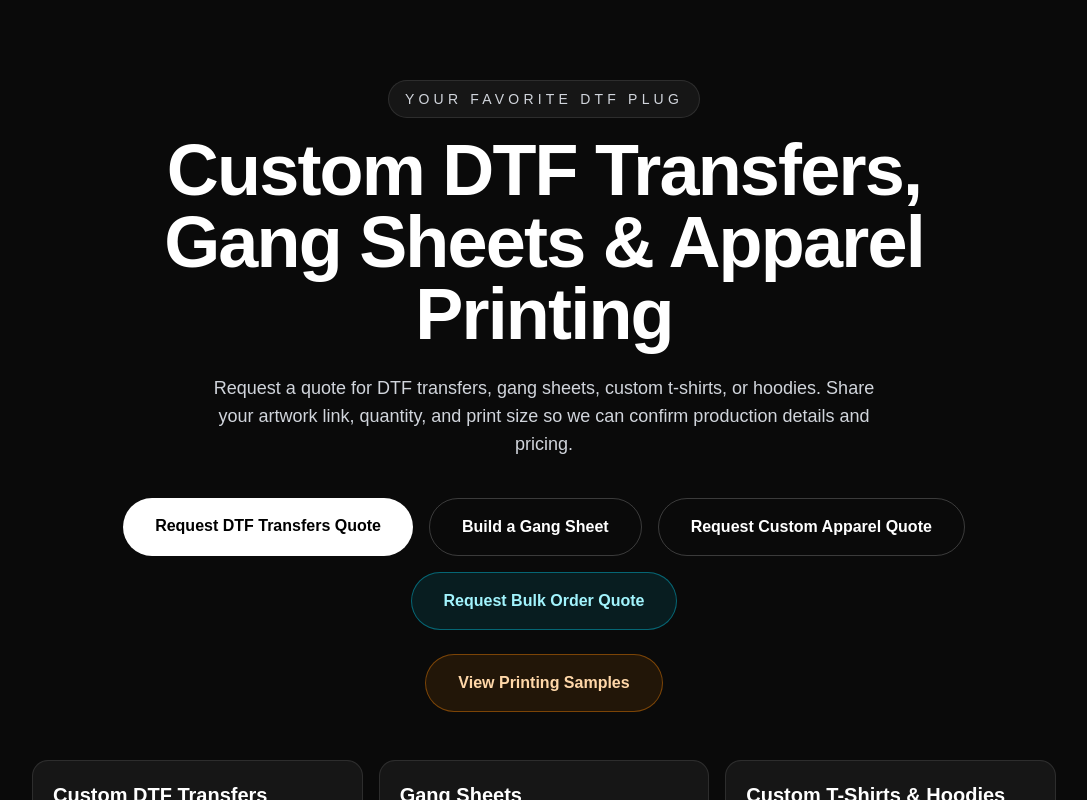
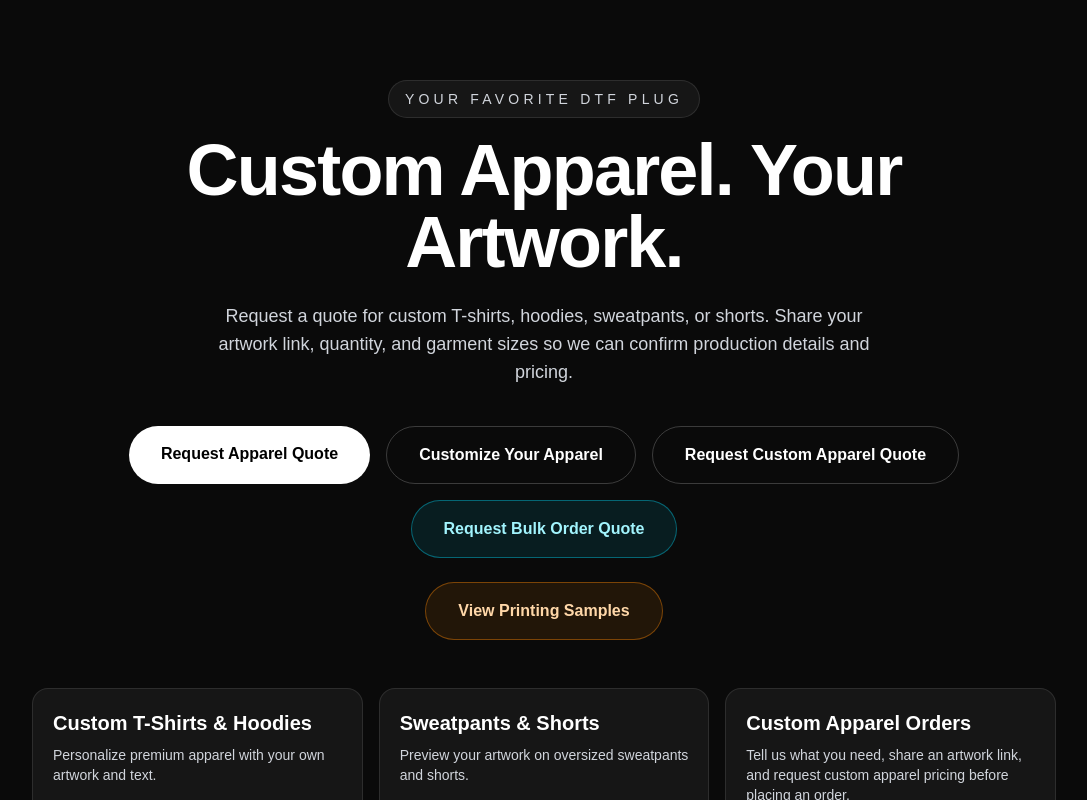
Before and after one commit to allin1xtra-ctrl/dtf-designer-clean, a Next.js app: page / in a window 1280 px wide. Shown: the top 800 px of the page, without its empty margins (96-1183 px from the left). Built offline with nearby package versions, Linux system fonts and the light colour scheme.

Commit message:
Make customer customizer and offerings apparel only

```diff
--- a/app/layout.tsx
+++ b/app/layout.tsx
@@ -15,24 +15,24 @@ const geistMono = localFont({
 export const metadata: Metadata = {
   metadataBase: new URL("https://dtf-designer-clean.vercel.app"),
   title: {
-    default: "Custom DTF Transfers, Gang Sheets & Custom Apparel | Your Favorite DTF Plug",
+    default: "Custom Apparel | Your Favorite DTF Plug",
     template: "%s | Your Favorite DTF Plug",
   },
   description:
-    "Order premium custom DTF transfers, gang sheets, custom t-shirts, and hoodies with no minimums, vibrant color, fast turnaround, and easy online artwork upload.",
+    "Customize premium T-shirts, hoodies, sweatpants, and shorts with your own artwork.",
   openGraph: {
     type: "website",
-    title: "Custom DTF Transfers, Gang Sheets & Custom Apparel | Your Favorite DTF Plug",
+    title: "Custom Apparel | Your Favorite DTF Plug",
     description:
-      "Order premium custom DTF transfers, gang sheets, custom t-shirts, and hoodies with no minimums, vibrant color, fast turnaround, and easy online artwork upload.",
+      "Customize premium T-shirts, hoodies, sweatpants, and shorts with your own artwork.",
     url: "https://dtf-designer-clean.vercel.app",
     siteName: "Your Favorite DTF Plug",
   },
   twitter: {
     card: "summary_large_image",
-    title: "Custom DTF Transfers, Gang Sheets & Custom Apparel | Your Favorite DTF Plug",
+    title: "Custom Apparel | Your Favorite DTF Plug",
     description:
-      "Order premium custom DTF transfers, gang sheets, custom t-shirts, and hoodies with no minimums, vibrant color, fast turnaround, and easy online artwork upload.",
+      "Customize premium T-shirts, hoodies, sweatpants, and shorts with your own artwork.",
   },
 };
 
--- a/app/page.tsx
+++ b/app/page.tsx
@@ -1,9 +1,9 @@
 import type { Metadata } from "next";
 
 export const metadata: Metadata = {
-  title: "Custom DTF Transfers, Gang Sheets & Custom Apparel",
+  title: "Custom Apparel",
   description:
-    "Request quotes for DTF transfers, gang sheets, custom t-shirts, and hoodies from Your Favorite DTF Plug.",
+    "Customize T-shirts, hoodies, sweatpants, and shorts with Your Favorite DTF Plug.",
 };
 
 export default function Home() {
@@ -15,12 +15,12 @@ export default function Home() {
         </p>
 
         <h1 className="max-w-4xl text-5xl font-black tracking-tight md:text-7xl">
-          Custom DTF Transfers, Gang Sheets &amp; Apparel Printing
+          Custom Apparel. Your Artwork.
         </h1>
 
         <p className="mt-6 max-w-2xl text-lg text-gray-300">
-          Request a quote for DTF transfers, gang sheets, custom t-shirts,
-          or hoodies. Share your artwork link, quantity, and print size so we
+          Request a quote for custom T-shirts, hoodies, sweatpants,
+          or shorts. Share your artwork link, quantity, and garment sizes so we
           can confirm production details and pricing.
         </p>
 
@@ -29,13 +29,13 @@ export default function Home() {
             href="/quote"
             className="rounded-full bg-white px-8 py-4 font-bold text-black transition hover:scale-105 hover:bg-gray-200"
           >
-            Request DTF Transfers Quote
+            Request Apparel Quote
           </a>
           <a
-            href="/customizer?dtf_mode=transfer&mode=transfer&transferSize=13x60"
+            href="/customizer"
             className="rounded-full border border-white/20 px-8 py-4 font-bold text-white transition hover:bg-white/10"
           >
-            Build a Gang Sheet
+            Customize Your Apparel
           </a>
           <a
             href="/quote"
@@ -55,21 +55,19 @@ export default function Home() {
 
         <div className="mt-12 grid max-w-5xl gap-4 text-left md:grid-cols-3">
           <article className="rounded-2xl border border-white/10 bg-white/5 p-5">
-            <h2 className="text-xl font-bold">Custom DTF Transfers</h2>
+            <h2 className="text-xl font-bold">Custom T-Shirts &amp; Hoodies</h2>
             <p className="mt-2 text-sm text-gray-300">
-              No minimum custom DTF transfers for apparel brands, events, and
-              print shops.
+              Personalize premium apparel with your own artwork and text.
             </p>
           </article>
           <article className="rounded-2xl border border-white/10 bg-white/5 p-5">
-            <h2 className="text-xl font-bold">Gang Sheets</h2>
+            <h2 className="text-xl font-bold">Sweatpants &amp; Shorts</h2>
             <p className="mt-2 text-sm text-gray-300">
-              Build your own custom gang sheet online to maximize sheet space
-              and reduce print cost.
+              Preview your artwork on oversized sweatpants and shorts.
             </p>
           </article>
           <article className="rounded-2xl border border-white/10 bg-white/5 p-5">
-            <h2 className="text-xl font-bold">Custom T-Shirts & Hoodies</h2>
+            <h2 className="text-xl font-bold">Custom Apparel Orders</h2>
             <p className="mt-2 text-sm text-gray-300">
               Tell us what you need, share an artwork link, and request
               custom apparel pricing before placing an order.
--- a/app/quote/page.tsx
+++ b/app/quote/page.tsx
@@ -1,8 +1,9 @@
 "use client";
 
 import { useState } from "react";
+import Link from "next/link";
 
-const products = ["DTF Transfers by Size", "Gang Sheet Upload", "Custom T-Shirts", "Custom Hoodies", "Wholesale / Bulk Order"];
+const products = ["Custom T-Shirts", "Custom Hoodies", "Custom Sweatpants", "Custom Shorts", "Wholesale / Bulk Apparel Order"];
 
 export default function QuotePage() {
   const [name, setName] = useState("");
@@ -25,7 +26,7 @@ export default function QuotePage() {
   return (
     <main className="min-h-screen bg-neutral-950 px-6 py-16 text-white">
       <div className="mx-auto max-w-2xl">
-        <a href="/" className="text-sm text-gray-300 underline">← Home</a>
+        <Link href="/" className="text-sm text-gray-300 underline">← Home</Link>
         <p className="mt-8 text-sm font-bold uppercase tracking-widest text-orange-400">Your Favorite DTF Plug</p>
         <h1 className="mt-3 text-4xl font-black">Request a Custom Quote</h1>
         <p className="mt-3 text-gray-300">Tell us about your order. No payment is collected here. We will confirm pricing and production details before accepting an order.</p>
--- a/components/true-authentic/TrueAuthenticDesigner.tsx
+++ b/components/true-authentic/TrueAuthenticDesigner.tsx
@@ -16,7 +16,6 @@ const GARMENT_PREVIEWS = {
   shorts: { label: "Shorts", image: premiumShorts, area: { top: "46%", left: "29%", width: "18%", maxHeight: "24%" } },
 };
 const STORAGE_KEY = "true-authentic-design-v1";
-const SIZES = [[3,3], [5,5], [8,10], [12,12], [12,16], [13,60]];
 function download(blob: Blob, name: string) {
   const url = URL.createObjectURL(blob);
   const link = document.createElement("a"); link.href = url; link.download = name; link.click();
@@ -35,13 +34,13 @@ function readImage(file: File): Promise<string> {
   });
 }
 
-export default function TrueAuthenticDesigner({ gangSheet = false }: { gangSheet?: boolean }) {
-  const [design, setDesign] = useState<Design>(() => gangSheet ? { ...EMPTY_DESIGN, width: 13, height: 60 } : EMPTY_DESIGN);
+export default function TrueAuthenticDesigner() {
+  const [design, setDesign] = useState<Design>(EMPTY_DESIGN);
   const [selectedId, setSelectedId] = useState<string | null>(null);
-  const [status, setStatus] = useState("Choose a print size, then add your artwork or text.");
+  const [status, setStatus] = useState("Choose your garment, then add your artwork or text.");
   const [busy, setBusy] = useState(false);
   const [savedAvailable, setSavedAvailable] = useState(false);
-  const [preview, setPreview] = useState<"print" | "shirt">("print");
+  const preview = "shirt";
   const [garment, setGarment] = useState<keyof typeof GARMENT_PREVIEWS>("t-shirts");
   const garmentPreview = GARMENT_PREVIEWS[garment];
   const [history, setHistory] = useState<Design[]>([]);
@@ -120,6 +119,7 @@ export default function TrueAuthenticDesigner({ gangSheet = false }: { gangSheet
     setBusy(true);
     try {
       const next = parseDesign(raw);
+      if (next.width === 13 && next.height === 60) throw new Error("This is a gang-sheet project. Open an apparel project to customize a garment.");
       for (const layer of next.layers) if (layer.type === "image") {
         const image = await loadImage(layer.source!);
         if (image.naturalWidth > 12000 || image.naturalHeight > 12000) throw new Error("A project image exceeds 12,000 pixels.");
@@ -161,29 +161,13 @@ export default function TrueAuthenticDesigner({ gangSheet = false }: { gangSheet
 
   return <div className={styles.root} ref={rootRef}>
     <header className={styles.header}>
-      <div><span className={styles.eyebrow}>TRUE AUTHENTIC • DESIGN STUDIO</span><h1>Your artwork. Your way.</h1><p>Create a print layout for custom apparel or DTF transfers.</p></div>
+      <div><span className={styles.eyebrow}>TRUE AUTHENTIC • DESIGN STUDIO</span><h1>Your artwork. Your way.</h1><p>Create your own custom T-shirts, hoodies, sweatpants, and shorts.</p></div>
       <a href="https://www.ta-apparel.com/pages/contact" target="_top">Ask about a custom order ↗</a>
     </header>
     <div className={styles.workspace}>
       <aside className={styles.panel}>
         <h2><span>1</span> Set up your design</h2>
-        <label>Print size (inches)<select aria-label="Print size" disabled={busy} value={`${design.width}x${design.height}`} onChange={event => {
-          const [width,height] = event.target.value.split("x").map(Number);
-          const layers = design.layers.map(layer => {
-            const nextHeight = layer.height * design.height / height * width / design.width;
-            const scale = Math.min(1, 100 / nextHeight);
-            return { ...layer, width: layer.width * scale, height: nextHeight * scale };
-          });
-          if (layers.some(layer => layer.width < 1 || layer.height < 1)) {
-            setStatus("A very thin layer cannot fit this print shape. Resize or remove it before changing print size.");
-            return;
-          }
-          commit({ ...design, width, height, layers });
-        }}>
-          {!SIZES.some(([w,h]) => w===design.width && h===design.height) && <option>{design.width}x{design.height}</option>}
-          {SIZES.map(([w,h]) => <option key={`${w}x${h}`} value={`${w}x${h}`}>{w} × {h}{w === 13 && h === 60 ? " — Gang Sheet" : ""}</option>)}
-        </select></label>
-        <p className={styles.muted}>Print area only. Garment availability and pricing are confirmed with your order.</p>
+        <p className={styles.muted}>Customize your apparel. Garment availability and pricing are confirmed with your order.</p>
         <button className={styles.primary} disabled={busy} onClick={() => uploadRef.current?.click()}>{busy ? "Working…" : "Upload artwork"}</button>
         <input ref={uploadRef} className={styles.file} type="file" accept="image/png,image/jpeg,image/webp" aria-label="Upload artwork file" onChange={event => { void upload(event.target.files?.[0]); event.target.value=""; }} />
         <p className={styles.muted}>PNG, JPG or WebP · up to 10 MB. Transparent PNG works best.</p>
@@ -209,7 +193,6 @@ export default function TrueAuthenticDesigner({ gangSheet = false }: { gangSheet
       </aside>
       <section className={styles.canvasPanel}>
         <div className={styles.canvasHeader}><h2><span>2</span> Make it yours</h2><div className={styles.row}><button disabled={!history.length || busy} onClick={undo}>Undo</button><button disabled={!future.length || busy} onClick={redo}>Redo</button></div></div>
-        <div className={styles.row}><button aria-pressed={preview==="print"} onClick={()=>setPreview("print")}>Print layout</button><button aria-pressed={preview==="shirt"} onClick={()=>setPreview("shirt")}>Garment preview</button></div>
         {preview === "shirt" && <label>Preview garment<select value={garment} onChange={event => setGarment(event.target.value as keyof typeof GARMENT_PREVIEWS)}>{Object.entries(GARMENT_PREVIEWS).map(([id, option]) => <option key={id} value={id}>{option.label}</option>)}</select></label>}
         <p className={styles.muted}>{preview==="shirt" ? "Illustrative placement only. Garment proportions and printed colors may differ." : "Drag a layer to position it, or use the controls. The checkerboard is transparent."}</p>
         <div className={`${styles.stage} ${preview==="shirt" ? styles.shirt : ""}`}>
@@ -234,7 +217,6 @@ export default function TrueAuthenticDesigner({ gangSheet = false }: { gangSheet
             })}
           </svg>
         </div>
-        <p className={styles.dimensions}>{design.width} × {design.height} inches · {design.width*300} × {design.height*300} pixel download</p>
         <div className={styles.status} role="status" aria-live="polite">{status}</div>
       </section>
       <section className={styles.review}>
--- a/pages/dtf-transfers-by-size.jsx
+++ b/pages/dtf-transfers-by-size.jsx
@@ -1,37 +1,5 @@
-import React from "react";
-import Head from "next/head";
+export default function LegacyTransferPage() { return null; }
 
-export default function DtfTransfersBySize() {
-  return (
-    <>
-      <Head>
-        <title>Custom DTF Transfers | No Minimums, Fast Turnaround</title>
-        <meta
-          name="description"
-          content="Upload your design and order custom DTF transfers with vibrant color, soft feel, no minimums, and fast production."
-        />
-      </Head>
-      <main className="mx-auto max-w-4xl px-6 py-10">
-        <h1>Custom DTF Transfers</h1>
-        <p>
-          Order custom DTF transfers in the size that fits your design, garment,
-          and production goals. Whether you are printing one logo, filling
-          larger chest graphics, or preparing event merch, this collection gives
-          you flexible print-ready transfer options with no minimum quantity.
-          Upload your artwork online, choose the transfer size, and complete
-          checkout in minutes. Every order is produced with vibrant full-color
-          output, clean detail, and a soft finish that presses smoothly onto
-          t-shirts, hoodies, and other apparel.
-        </p>
-        <h2>How to order your transfers</h2>
-        <p>
-          Pick your transfer size, upload a PNG or print-ready file, and select
-          your quantity. If you have multiple designs, use our gang sheet option
-          to maximize sheet space and reduce cost per print. Need wearable
-          options too? Browse our custom apparel collection to upload and place
-          your design directly on shirts and hoodies before checkout.
-        </p>
-      </main>
-    </>
-  );
+export function getServerSideProps() {
+  return { redirect: { destination: "/customizer", permanent: false } };
 }
```
Also changed, not shown: components/customizer-preview/CustomizerProductionShell.tsx (+2 -10 lines).
